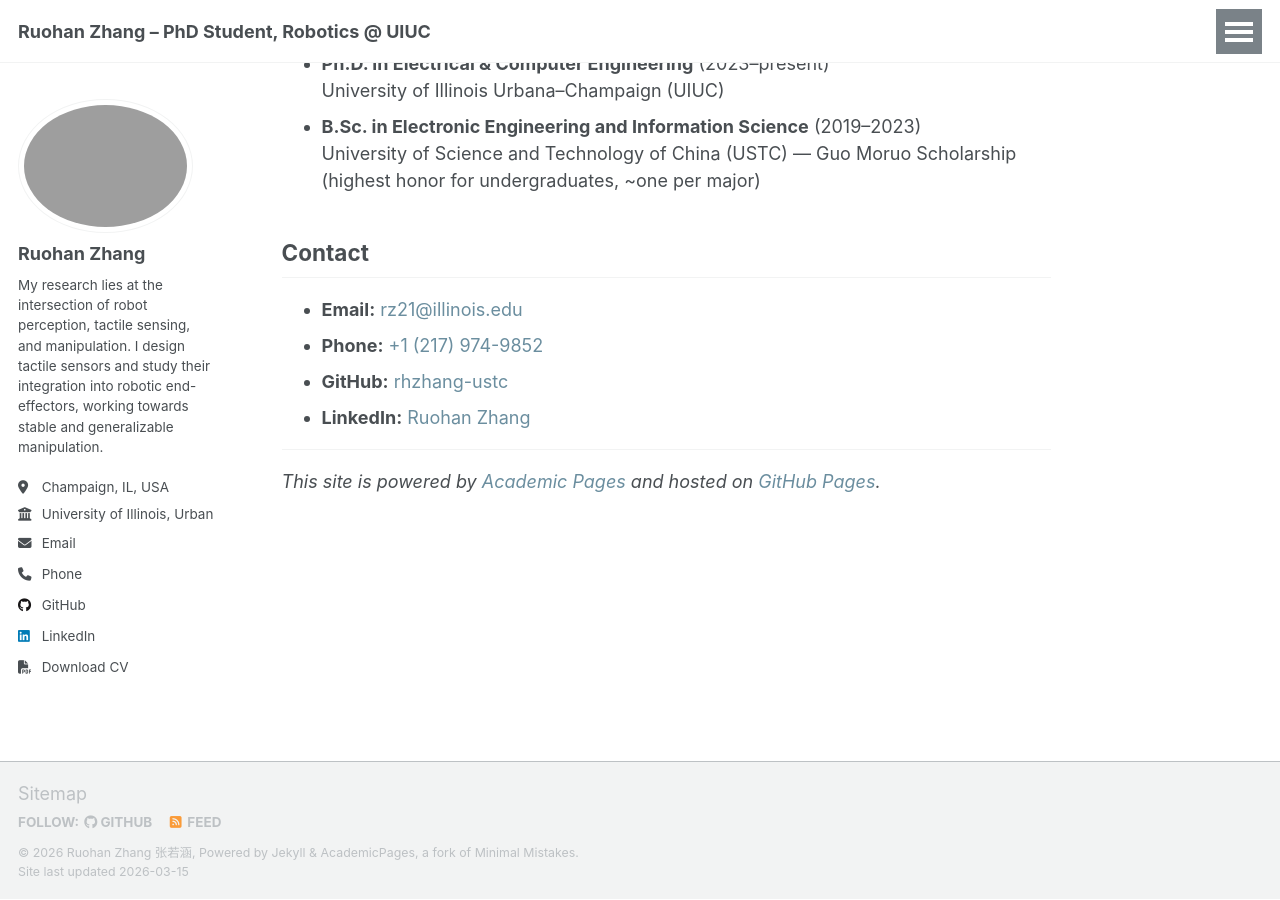
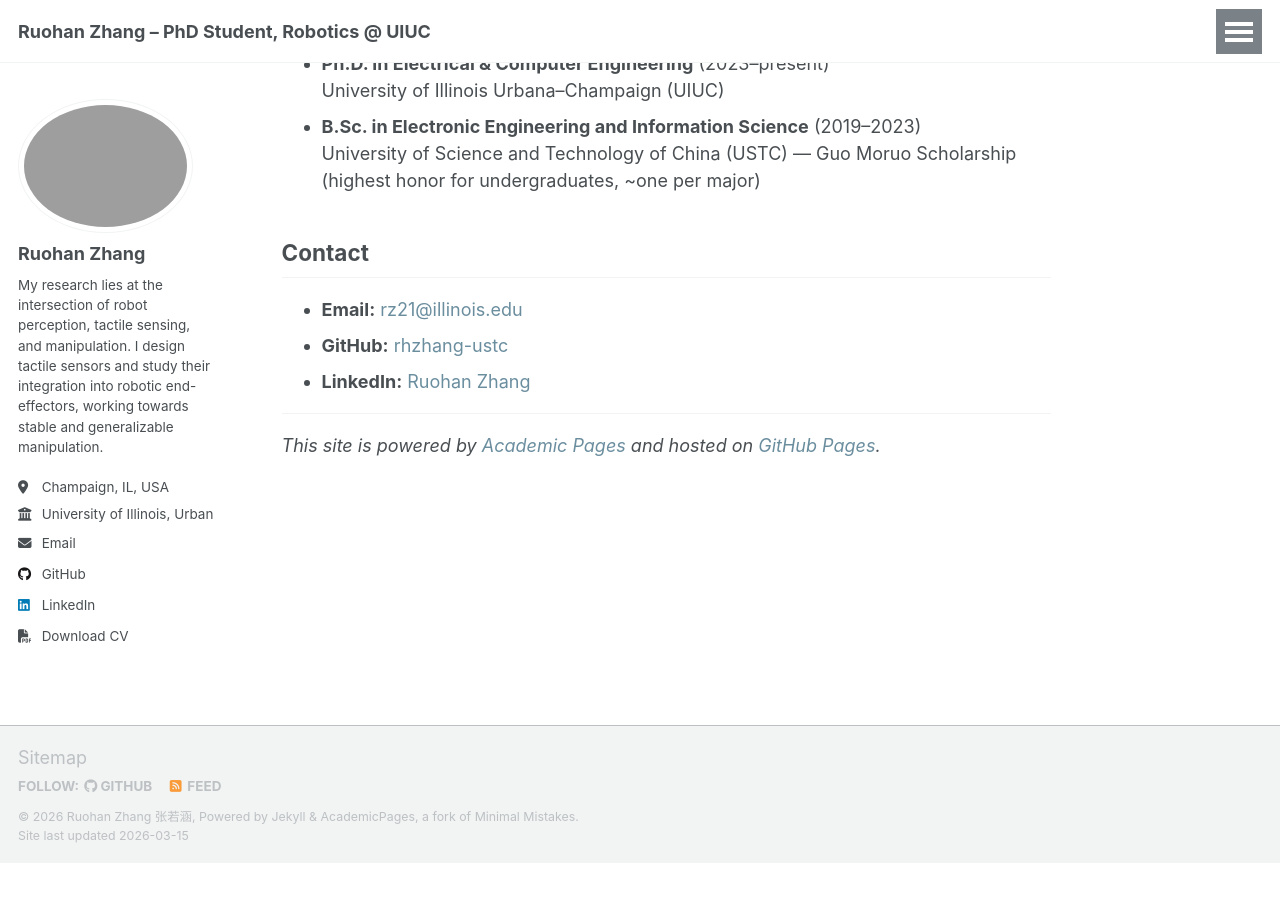
Before and after one commit to rhzhang-ustc/rhzhang-ustc.github.io, a Jekyll site: the page built from _pages/about.md, in a window 1280 px wide and 900 px high, scrolled down 654 px. Built offline with Jekyll 4.4.1, drawn with Linux system fonts in a browser that asks for light colours; a script that is not in the unit is left out; after the commit the page ends 1518 px from its top, so only the background shows below that.

Commit message:
remove phone number

```diff
--- a/_config.yml
+++ b/_config.yml
@@ -37,7 +37,7 @@ author:
   employer         : "University of Illinois, Urbana-Champaign"
   cv              : "/files/cv.pdf"
   email            : "rz21@illinois.edu"
-  phone            : "+1 (217) 974-9852"   # e.g. "+1 (217) 555-0123"
+  # phone            :   # Leave empty to hide from site
 
   # Academic websites
   academia         : # URL
--- a/_pages/about.md
+++ b/_pages/about.md
@@ -29,7 +29,6 @@ My research lies at the intersection of **robot perception, tactile sensing, and
 ## Contact
 
 - **Email:** [rz21@illinois.edu](mailto:rz21@illinois.edu)
-- **Phone:** [+1 (217) 974-9852](tel:+12179749852)
 - **GitHub:** [rhzhang-ustc](https://github.com/rhzhang-ustc)
 - **LinkedIn:** [Ruohan Zhang](https://www.linkedin.com/in/ruohan-zhang-uiuc)
 
```
